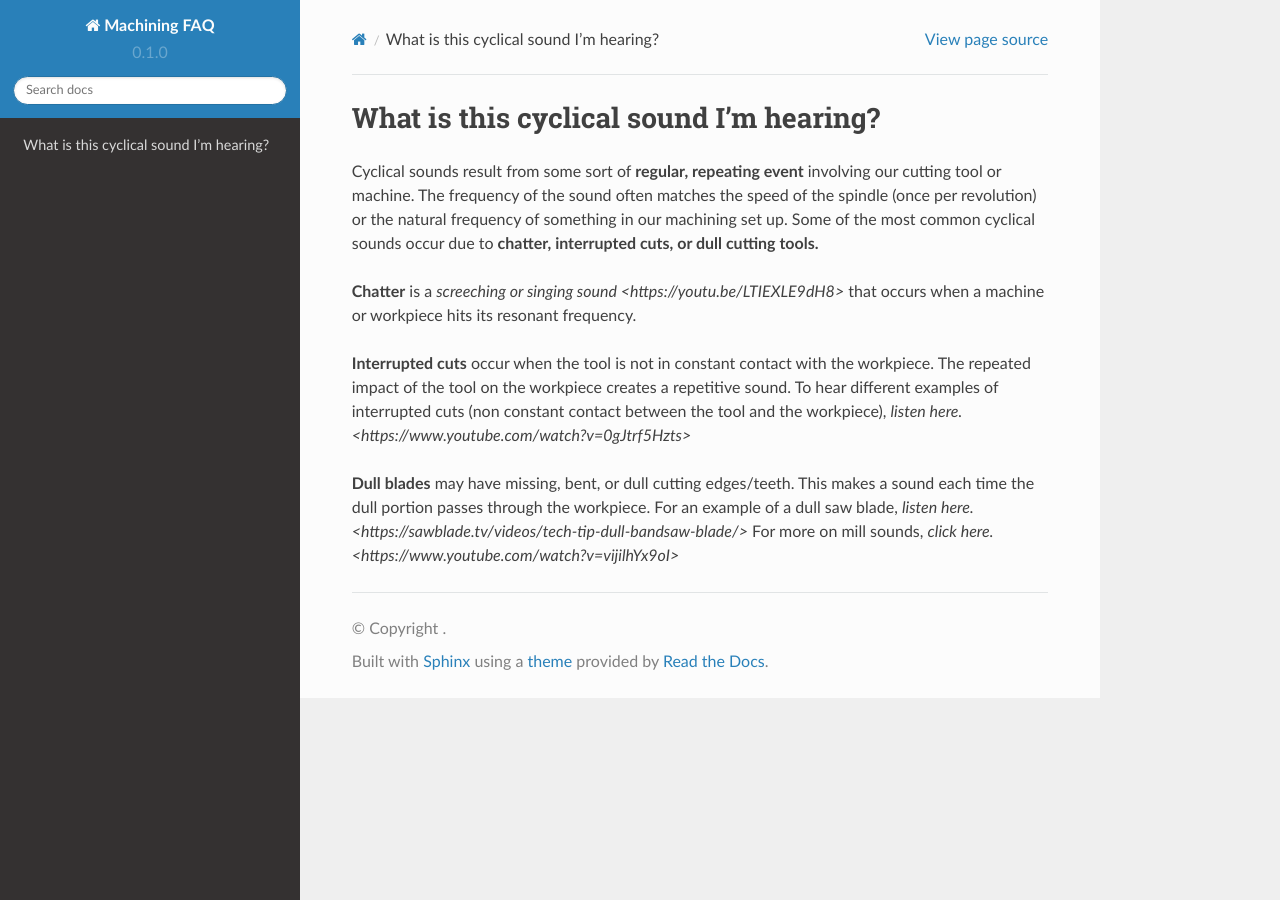
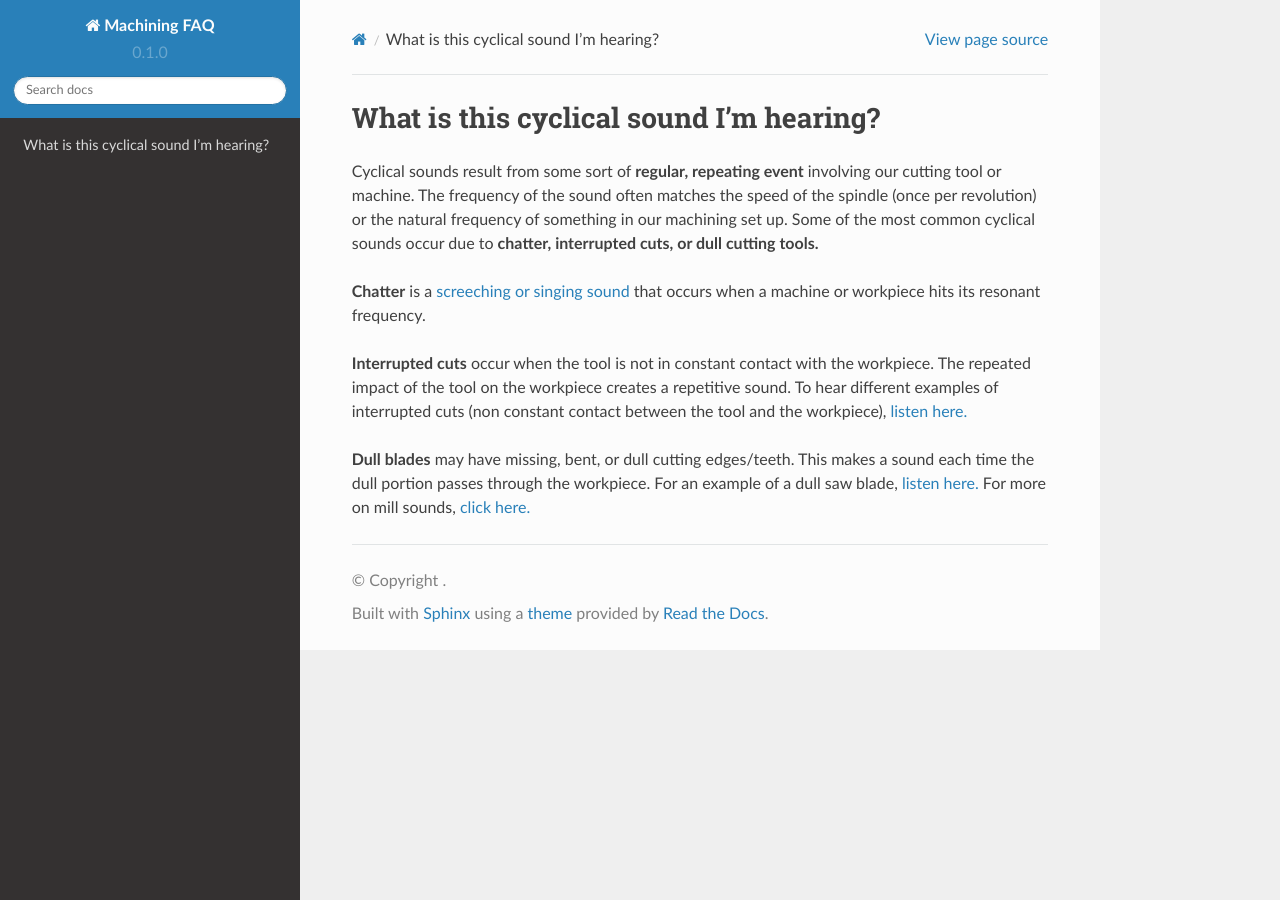
Before and after one commit to leapgroupmit/machining-faq, a Sphinx documentation site: the page built from docs/source/noises/cyclicalnoise.rst, in a window 1280 px wide. Built offline with Sphinx 7.4.7 and the Read the Docs theme 2.0.0, drawn with Linux system fonts in a browser that asks for light colours.

Commit message:
Update cyclicalnoise.rst

```diff
--- a/docs/source/noises/cyclicalnoise.rst
+++ b/docs/source/noises/cyclicalnoise.rst
@@ -6,14 +6,14 @@ or machine. The frequency of the sound often matches the speed of the spindle (o
 or the natural frequency of something in our machining set up. Some of the most common cyclical
 sounds occur due to **chatter, interrupted cuts, or dull cutting tools.**
 
-**Chatter** is a `screeching or singing sound <https://youtu.be/LTIEXLE9dH8>` that occurs when a machine or workpiece hits its resonant frequency.
+**Chatter** is a `screeching or singing sound <https://youtu.be/LTIEXLE9dH8>`_ that occurs when a machine or workpiece hits its resonant frequency.
 
 **Interrupted cuts** occur when the tool is not in constant contact with the workpiece.
 The repeated impact of the tool on the workpiece creates a repetitive sound.
 To hear different examples of interrupted cuts (non constant contact between the tool
-and the workpiece), `listen here. <https://www.youtube.com/watch?v=0gJtrf5Hzts>`
+and the workpiece), `listen here. <https://www.youtube.com/watch?v=0gJtrf5Hzts>`_
 
 **Dull blades** may have missing, bent, or dull cutting edges/teeth.
 This makes a sound each time the dull portion passes through the workpiece.
-For an example of a dull saw blade, `listen here. <https://sawblade.tv/videos/tech-tip-dull-bandsaw-blade/>`
-For more on mill sounds, `click here. <https://www.youtube.com/watch?v=vijilhYx9oI>`
+For an example of a dull saw blade, `listen here. <https://sawblade.tv/videos/tech-tip-dull-bandsaw-blade/>`_
+For more on mill sounds, `click here. <https://www.youtube.com/watch?v=vijilhYx9oI>`_
```
